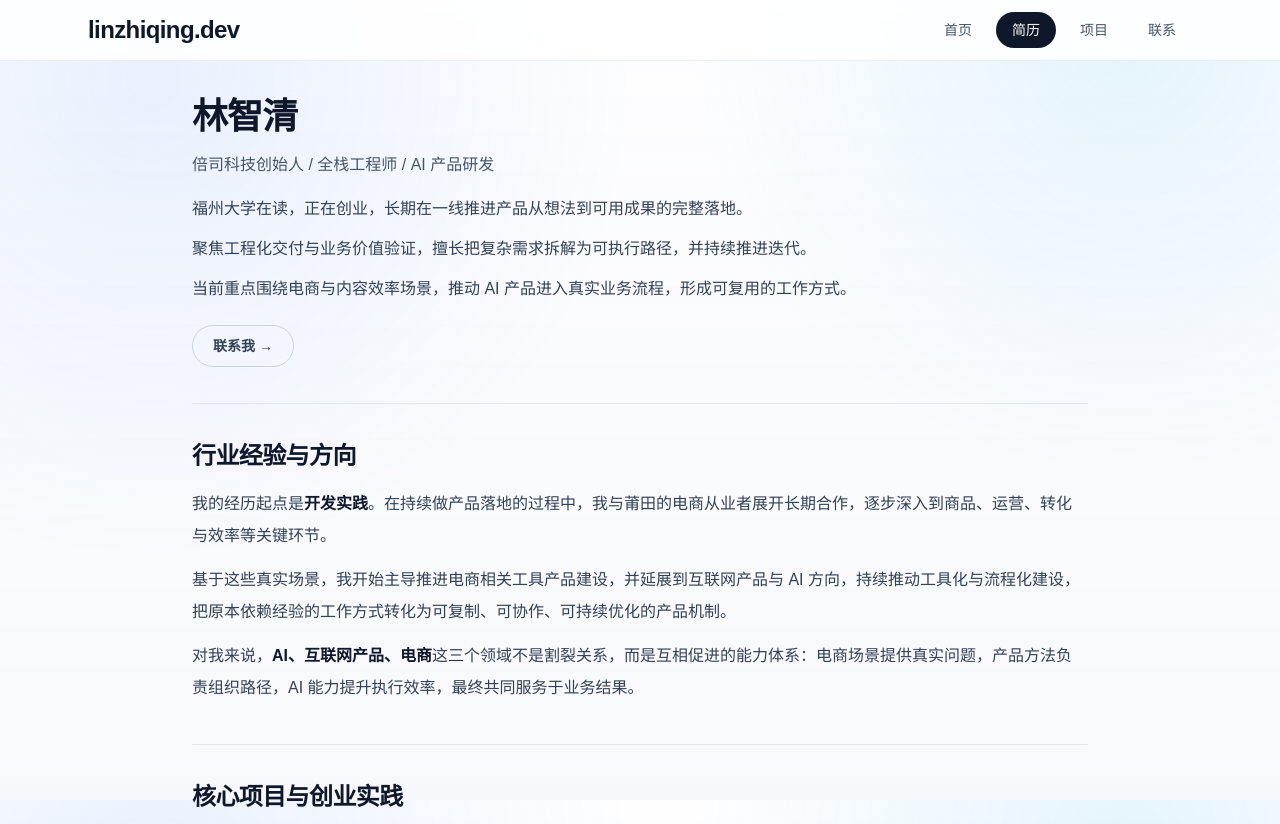
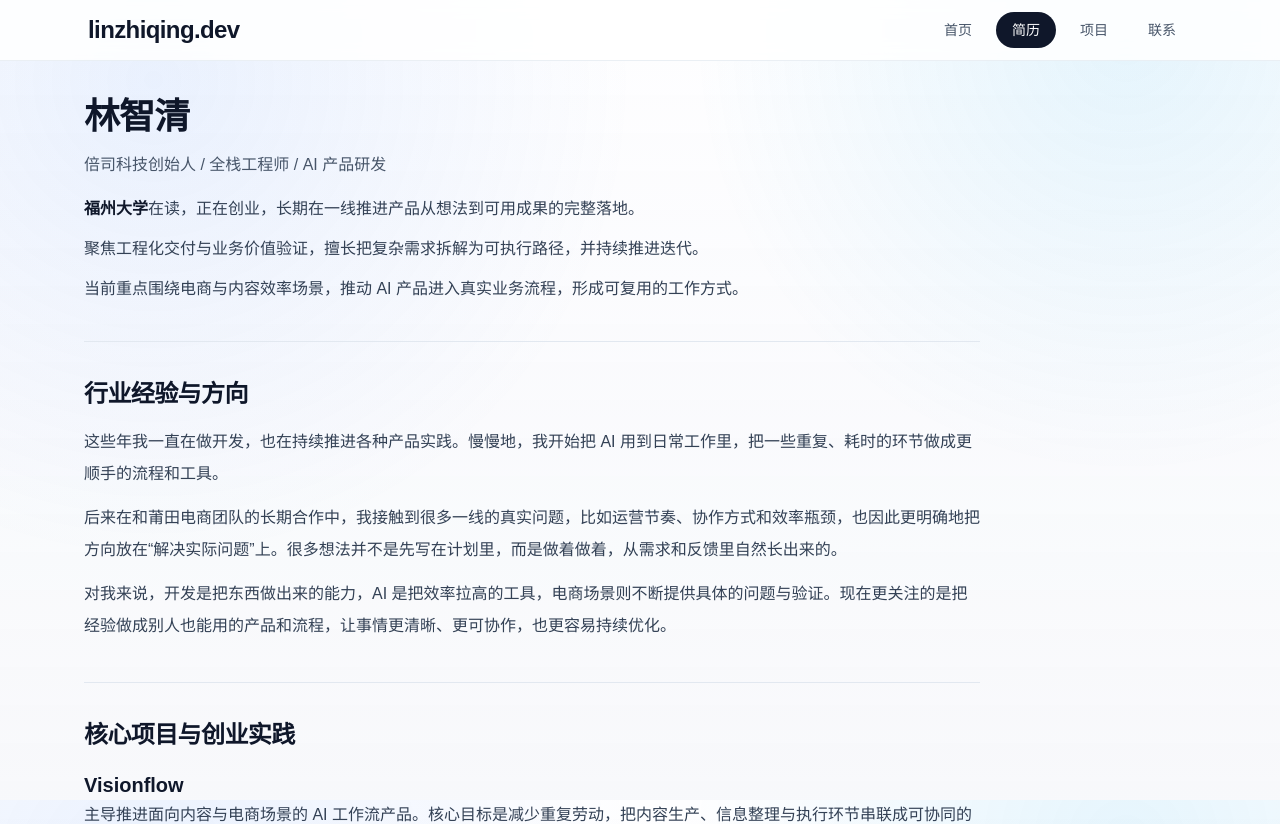
Before and after one commit to xiaolinbenben/linzhiqing.dev, a Next.js app: page /resume in a window 1280 px wide. Shown: the top 824 px of the page. Built offline with nearby package versions, Linux system fonts and the light colour scheme.

Commit message:
fix: 优化简历页面个人简介与行业经验描述，提升表达清晰度

```diff
--- a/src/app/resume/page.tsx
+++ b/src/app/resume/page.tsx
@@ -1,5 +1,4 @@
 import type { Metadata } from "next";
-import Link from "next/link";
 import { profile } from "@/data/profile";
 
 export const metadata: Metadata = {
@@ -9,22 +8,17 @@ export const metadata: Metadata = {
 
 export default function ResumePage() {
   return (
-    <article className="mx-auto max-w-4xl pb-14 pt-4">
+    <article className="w-full max-w-4xl pb-14 pt-4">
       <header className="space-y-4 pb-9">
         <h1 className="text-4xl font-bold tracking-tight text-slate-900 dark:text-white">{profile.name}</h1>
         <p className="text-base font-medium text-slate-600 dark:text-slate-300">{profile.headline}</p>
         <div className="space-y-2 text-base leading-8 text-slate-700 dark:text-slate-300">
-          <p>福州大学在读，正在创业，长期在一线推进产品从想法到可用成果的完整落地。</p>
+          <p>
+            <strong className="font-semibold text-slate-900 dark:text-white">福州大学</strong>
+            在读，正在创业，长期在一线推进产品从想法到可用成果的完整落地。
+          </p>
           <p>聚焦工程化交付与业务价值验证，擅长把复杂需求拆解为可执行路径，并持续推进迭代。</p>
           <p>当前重点围绕电商与内容效率场景，推动 AI 产品进入真实业务流程，形成可复用的工作方式。</p>
-        </div>
-        <div className="pt-1">
-          <Link
-            href="/contact"
-            className="inline-flex rounded-full border border-slate-300 px-5 py-2.5 text-sm font-semibold text-slate-700 transition hover:bg-slate-50 dark:border-slate-700 dark:text-slate-200 dark:hover:bg-slate-800"
-          >
-            联系我 →
-          </Link>
         </div>
       </header>
 
@@ -32,13 +26,13 @@ export default function ResumePage() {
         <h2 className="text-2xl font-semibold tracking-tight text-slate-900 dark:text-white">行业经验与方向</h2>
         <div className="mt-4 space-y-3 text-base leading-8 text-slate-700 dark:text-slate-300">
           <p>
-            我的经历起点是<strong className="font-semibold text-slate-900 dark:text-white">开发实践</strong>。在持续做产品落地的过程中，我与莆田的电商从业者展开长期合作，逐步深入到商品、运营、转化与效率等关键环节。
+            这些年我一直在做开发，也在持续推进各种产品实践。慢慢地，我开始把 AI 用到日常工作里，把一些重复、耗时的环节做成更顺手的流程和工具。
           </p>
           <p>
-            基于这些真实场景，我开始主导推进电商相关工具产品建设，并延展到互联网产品与 AI 方向，持续推动工具化与流程化建设，把原本依赖经验的工作方式转化为可复制、可协作、可持续优化的产品机制。
+            后来在和莆田电商团队的长期合作中，我接触到很多一线的真实问题，比如运营节奏、协作方式和效率瓶颈，也因此更明确地把方向放在“解决实际问题”上。很多想法并不是先写在计划里，而是做着做着，从需求和反馈里自然长出来的。
           </p>
           <p>
-            对我来说，<strong className="font-semibold text-slate-900 dark:text-white">AI、互联网产品、电商</strong>这三个领域不是割裂关系，而是互相促进的能力体系：电商场景提供真实问题，产品方法负责组织路径，AI 能力提升执行效率，最终共同服务于业务结果。
+            对我来说，开发是把东西做出来的能力，AI 是把效率拉高的工具，电商场景则不断提供具体的问题与验证。现在更关注的是把经验做成别人也能用的产品和流程，让事情更清晰、更可协作，也更容易持续优化。
           </p>
         </div>
       </section>
```
